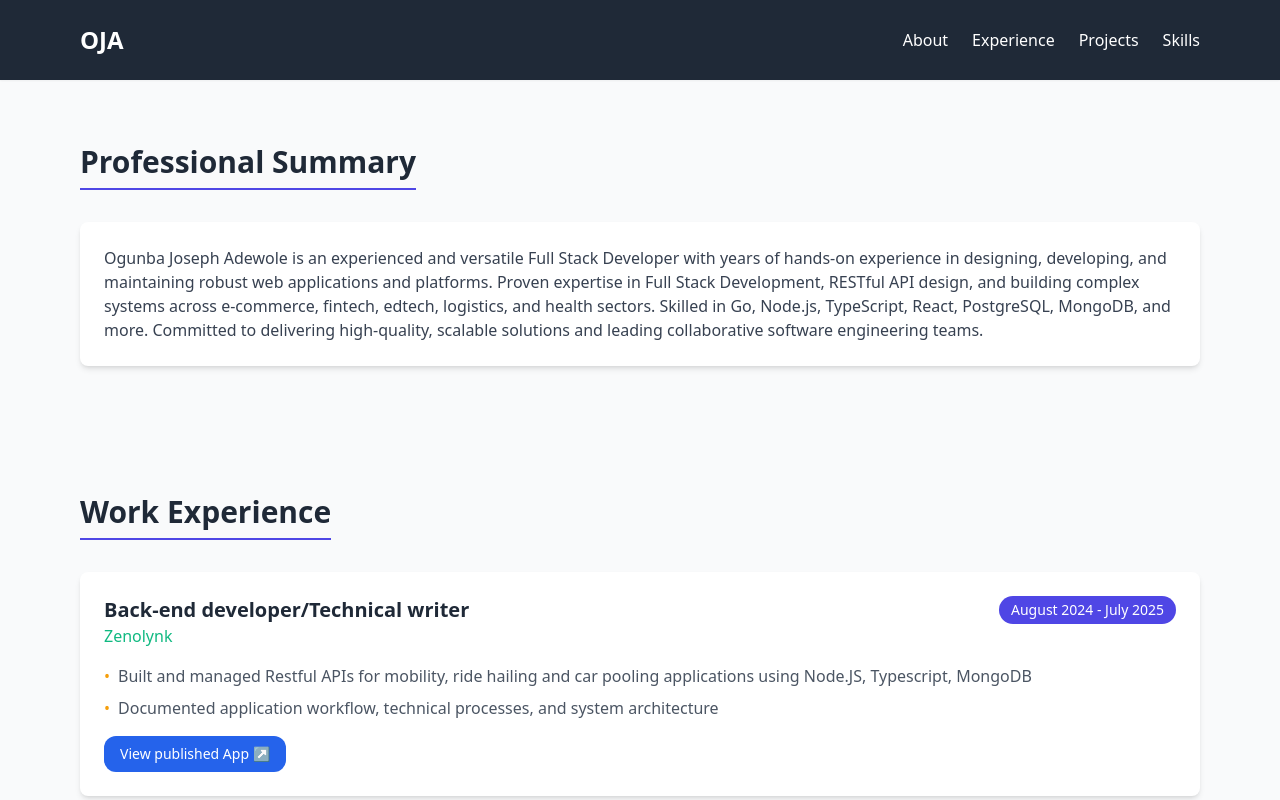
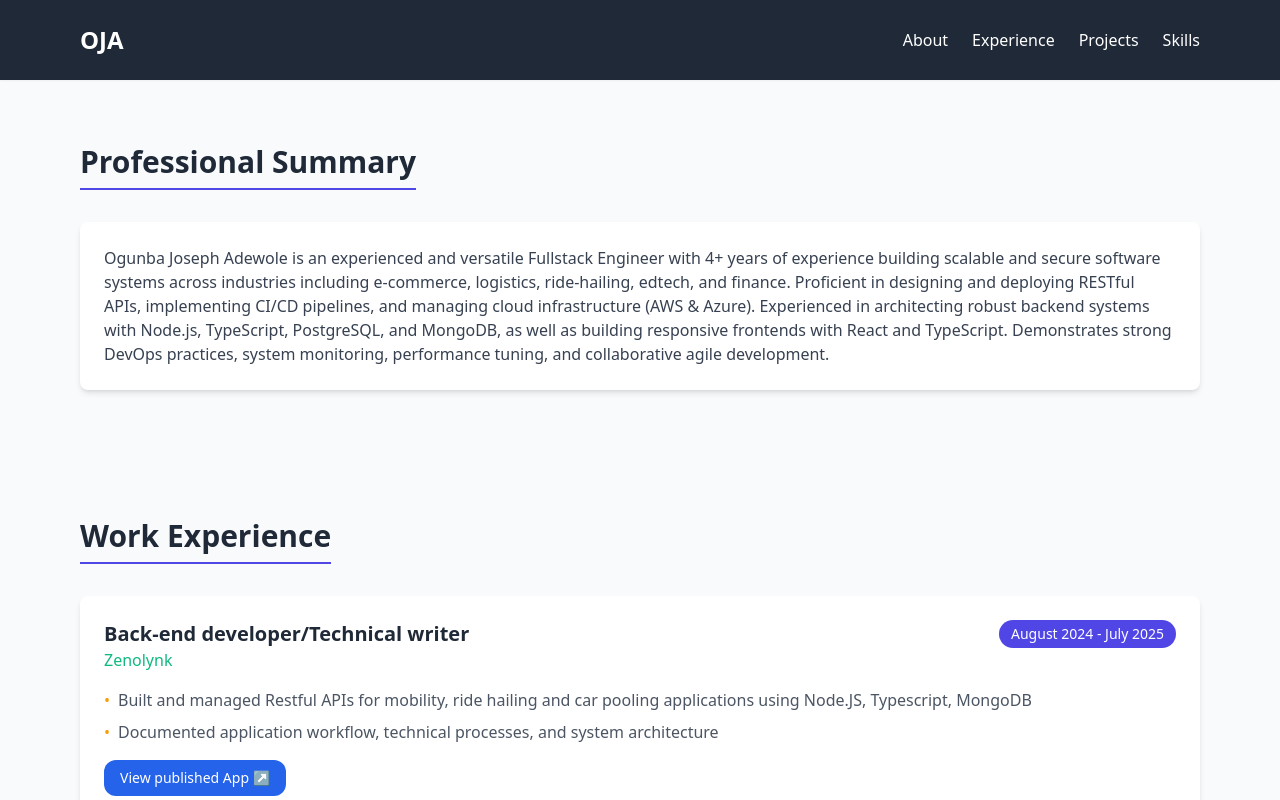
Before and after one commit to nobelium24/my-portfolio, a React (Vite) app: page / in a window 1280 px wide. Shown: the top 800 px of the page. Built offline with nearby package versions, Linux system fonts and the light colour scheme.

Commit message:
minor update

```diff
--- a/src/App.tsx
+++ b/src/App.tsx
@@ -147,12 +147,13 @@ const App = () => {
         <Section id="about" title="Professional Summary">
           <div className="bg-white rounded-lg shadow-md p-6">
             <p className="text-gray-700">
-              Ogunba Joseph Adewole is an experienced and versatile Full Stack Developer with years of hands-on experience
-              in designing, developing, and maintaining robust web applications and platforms. Proven
-              expertise in Full Stack Development, RESTful API design, and building complex systems
-              across e-commerce, fintech, edtech, logistics, and health sectors. Skilled in Go, Node.js,
-              TypeScript, React, PostgreSQL, MongoDB, and more. Committed to delivering high-quality,
-              scalable solutions and leading collaborative software engineering teams.
+              Ogunba Joseph Adewole is an experienced and versatile Fullstack Engineer with 4+ years of experience building scalable and secure software systems
+              across industries including e-commerce, logistics, ride-hailing, edtech, and finance. Proficient in
+              designing and deploying RESTful APIs, implementing CI/CD pipelines, and managing cloud
+              infrastructure (AWS & Azure). Experienced in architecting robust backend systems with Node.js,
+              TypeScript, PostgreSQL, and MongoDB, as well as building responsive frontends with React
+              and TypeScript. Demonstrates strong DevOps practices, system monitoring, performance
+              tuning, and collaborative agile development.
             </p>
           </div>
         </Section>
```
